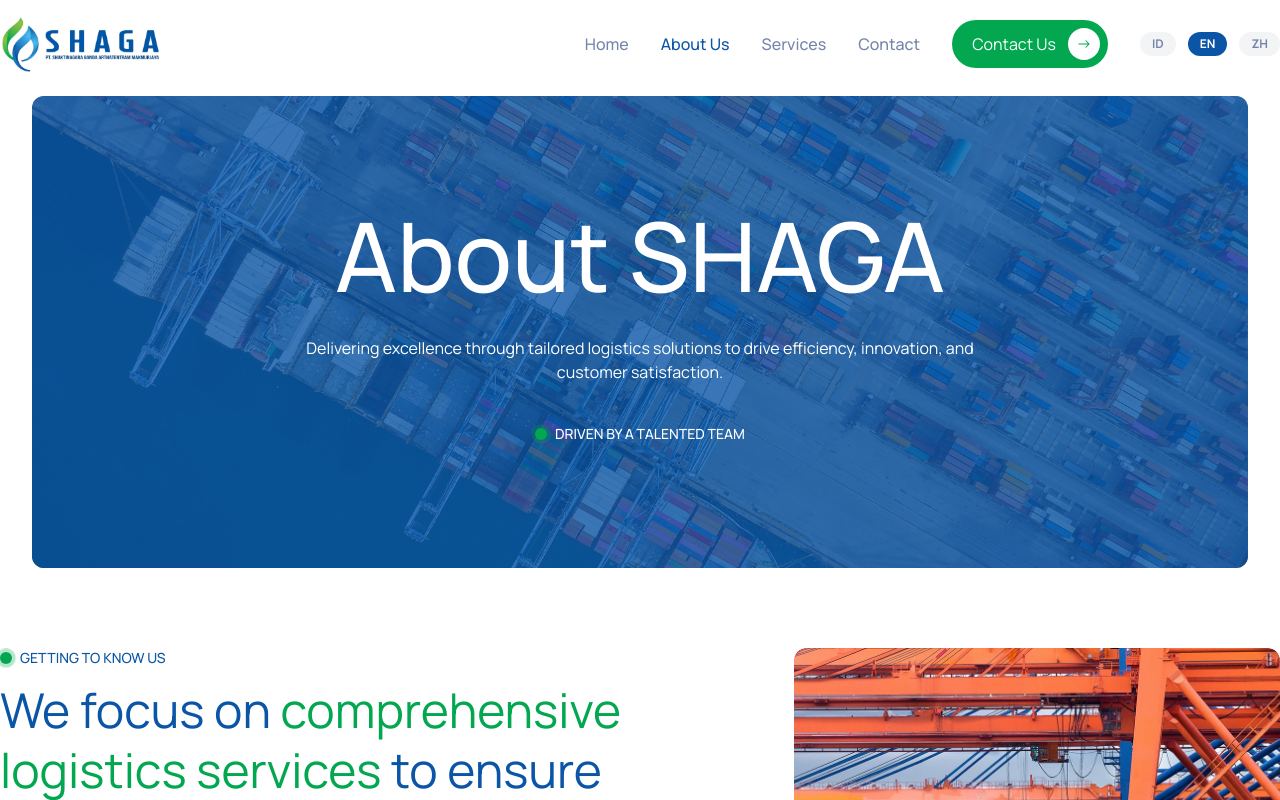
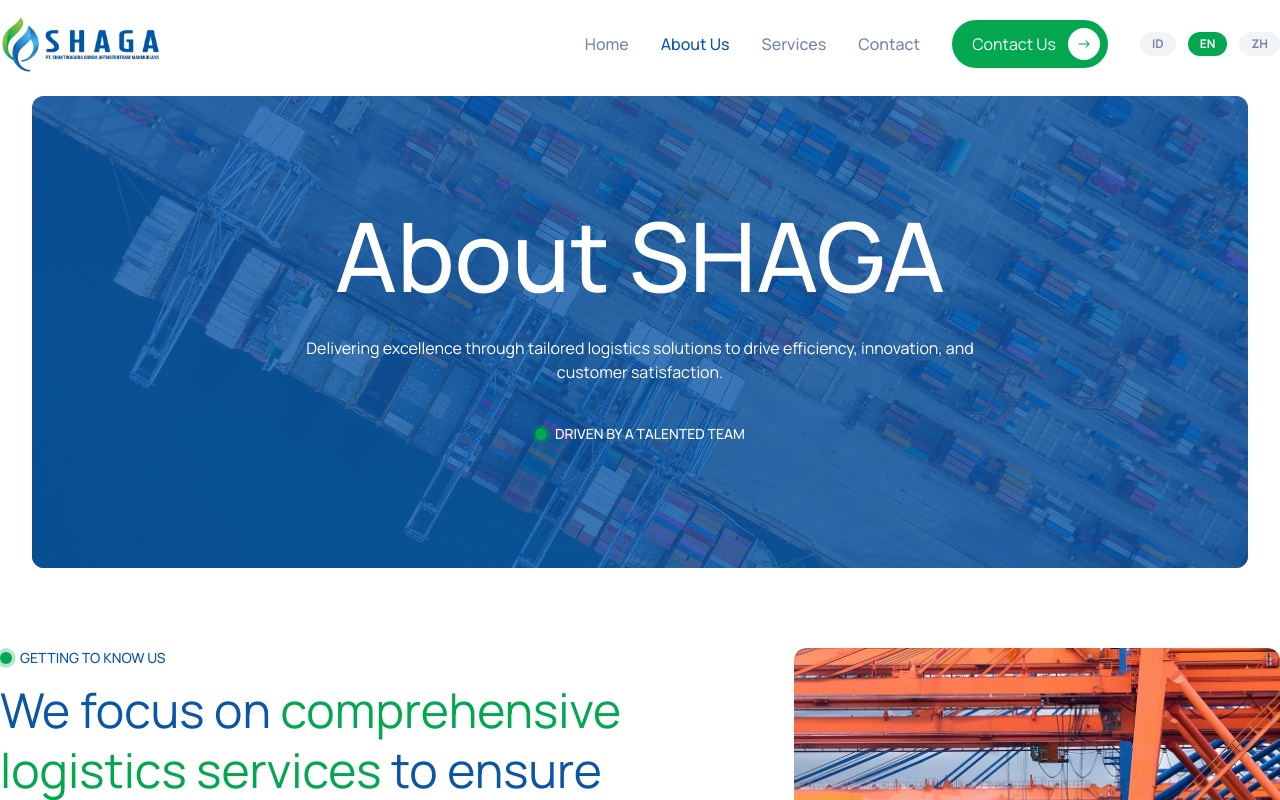
Before and after one commit to ciptacodeteam/shaga, a Next.js app: page /en/about-us in a window 1280 px wide. Shown: the top 800 px of the page. Built offline with nearby package versions, Linux system fonts and the light colour scheme.

Commit message:
feat: update NavigationBar locale styles to use secondary color scheme

```diff
--- a/components/navigation.tsx
+++ b/components/navigation.tsx
@@ -126,8 +126,8 @@
                     className={cn(
                       'font-manrope font-bold transition-colors duration-200 bg-gray-100 px-3 py-1 rounded-full text-xs',
                       locale === t('metadata.locale')
-                        ? 'text-white bg-primary'
-                        : 'text-[#7686ab] hover:text-primary'
+                        ? 'text-white bg-secondary'
+                        : 'text-[#7686ab] hover:text-secondary'
                     )}
                   >
                     {locale.toUpperCase()}
@@ -344,8 +344,8 @@
                   className={cn(
                     'font-manrope font-bold transition-colors duration-200 bg-gray-100 px-3 py-1 rounded-full text-sm',
                     locale === t('metadata.locale')
-                      ? 'text-primary'
-                      : 'text-[#7686ab] hover:text-primary'
+                      ? 'text-secondary'
+                      : 'text-[#7686ab] hover:text-secondary'
                   )}
                 >
                   {locale.toUpperCase()}
```
